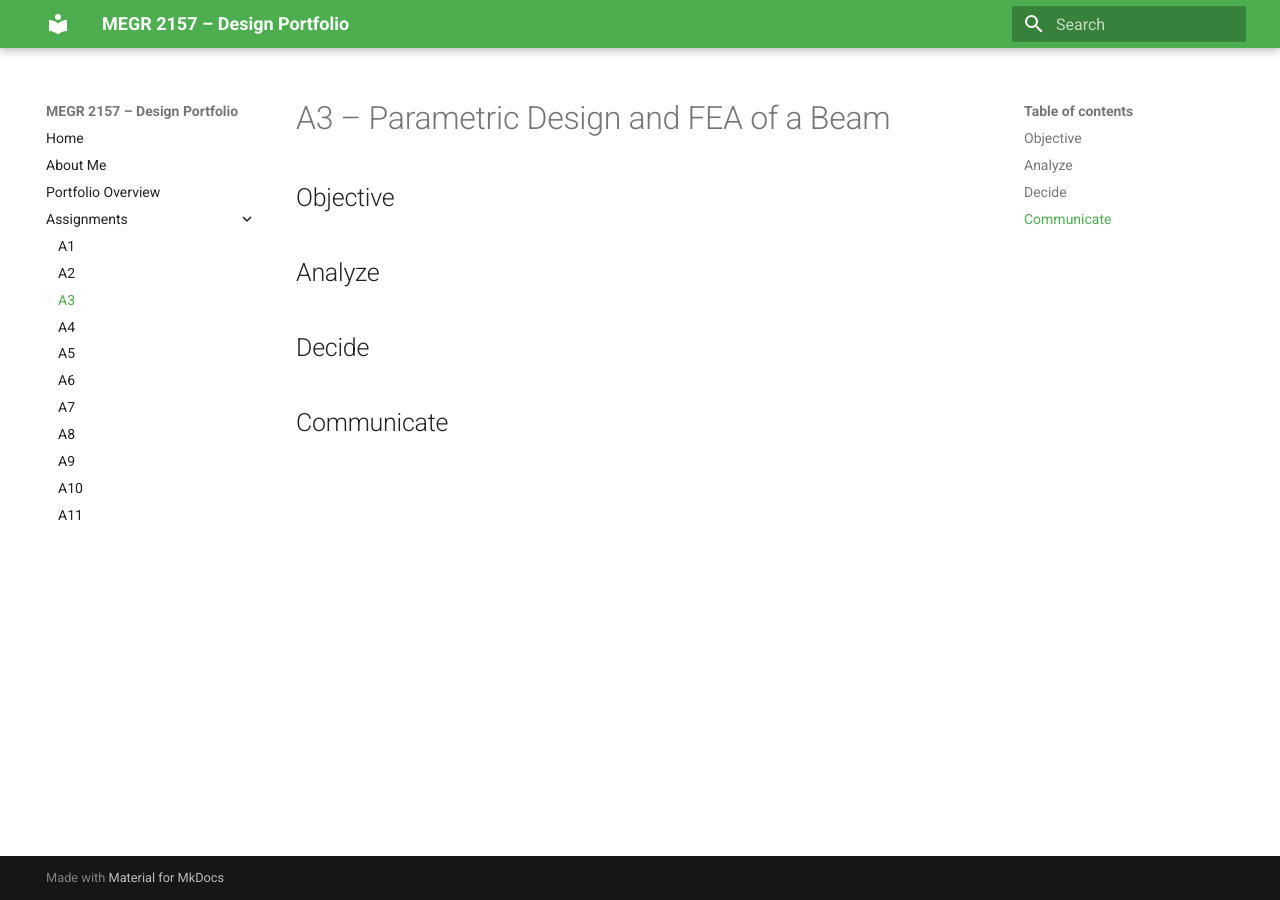
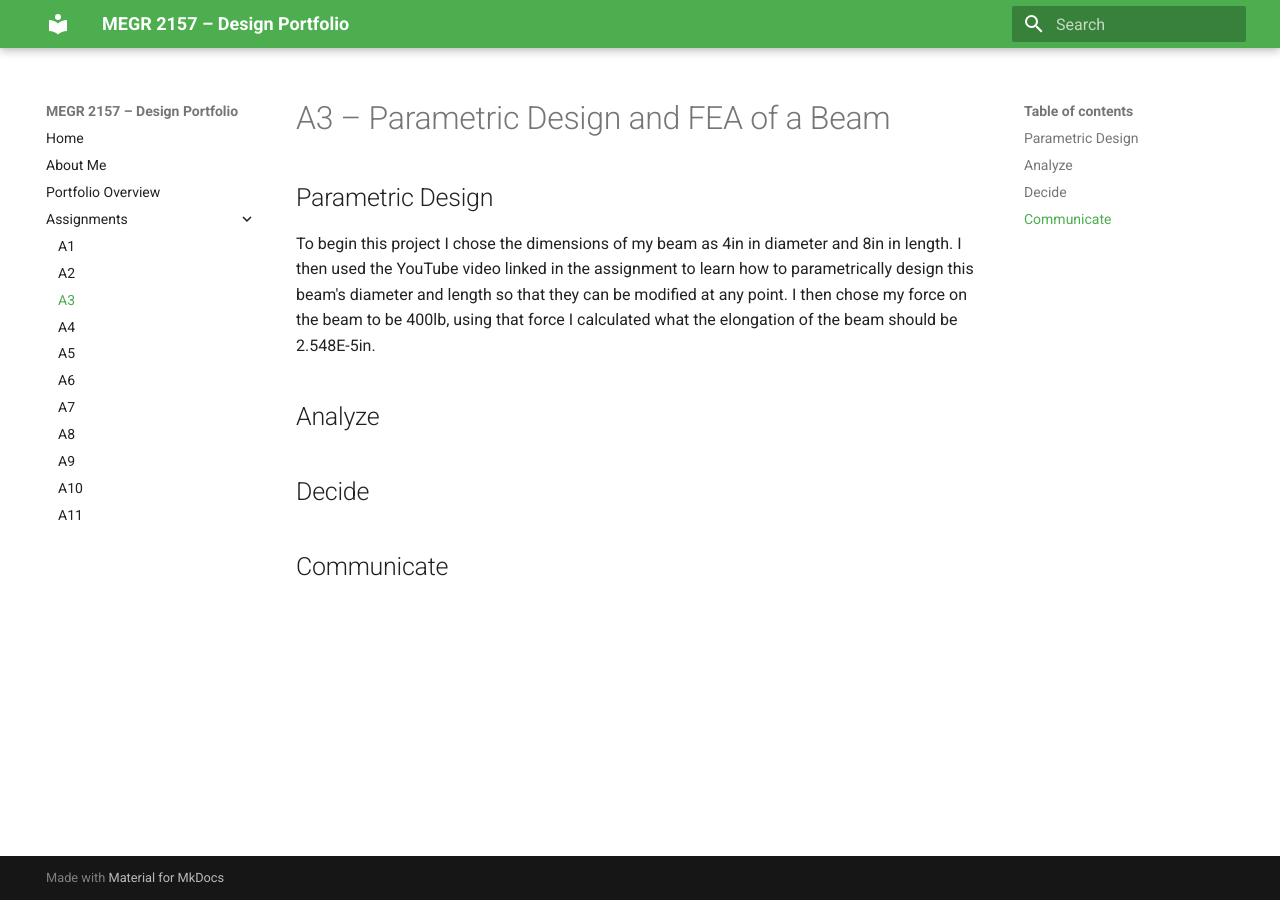
Before and after one commit to pklauser-cyber/design-projects-portfolio, an MkDocs documentation site: the page built from docs/assignments/A03/index.md, in a window 1280 px wide. Built offline with MkDocs 1.6.1 and Material for MkDocs 9.7.7, drawn with Linux system fonts in a browser that asks for light colours.

Commit message:
Update index.md

```diff
--- a/docs/assignments/A03/index.md
+++ b/docs/assignments/A03/index.md
@@ -1,6 +1,7 @@
 # A3 – Parametric Design and FEA of a Beam
 
-## Objective
+## Parametric Design
+To begin this project I chose the dimensions of my beam as 4in in diameter and 8in in length. I then used the YouTube video linked in the assignment to learn how to parametrically design this beam's diameter and length so that they can be modified at any point. I then chose my force on the beam to be 400lb, using that force I calculated what the elongation of the beam should be 2.548E-5in.
 
 
 ## Analyze
```
